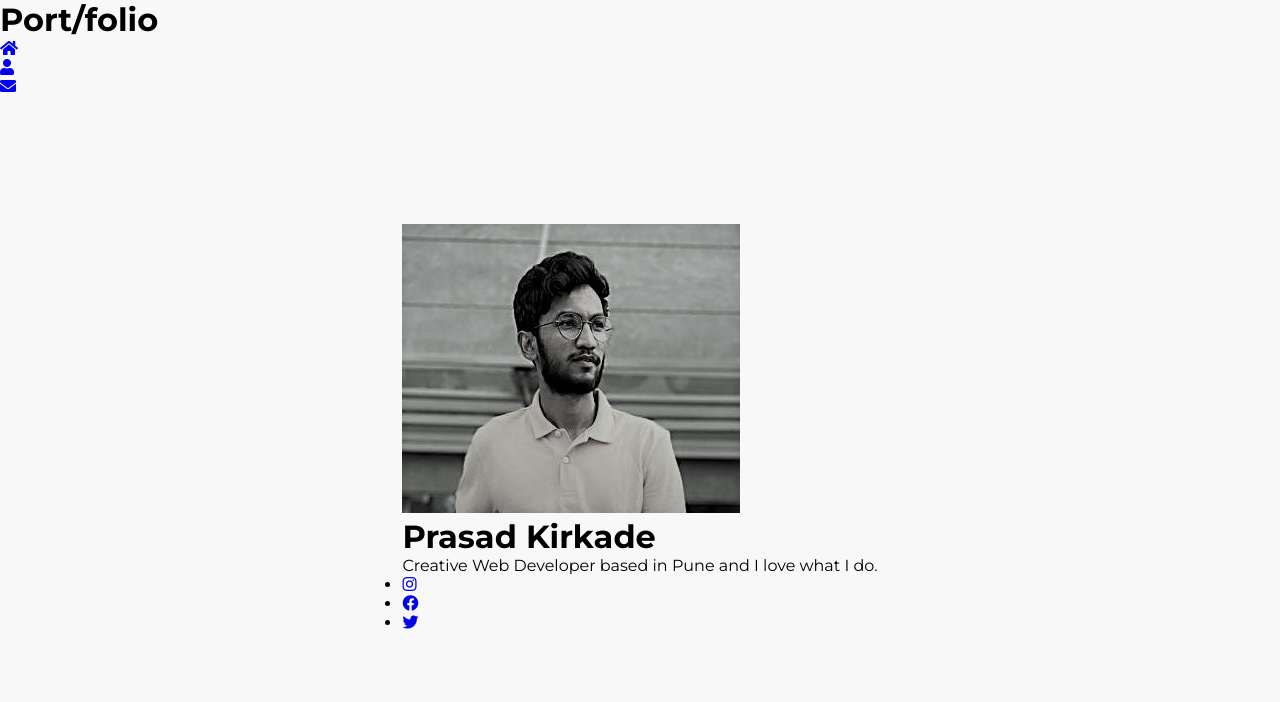
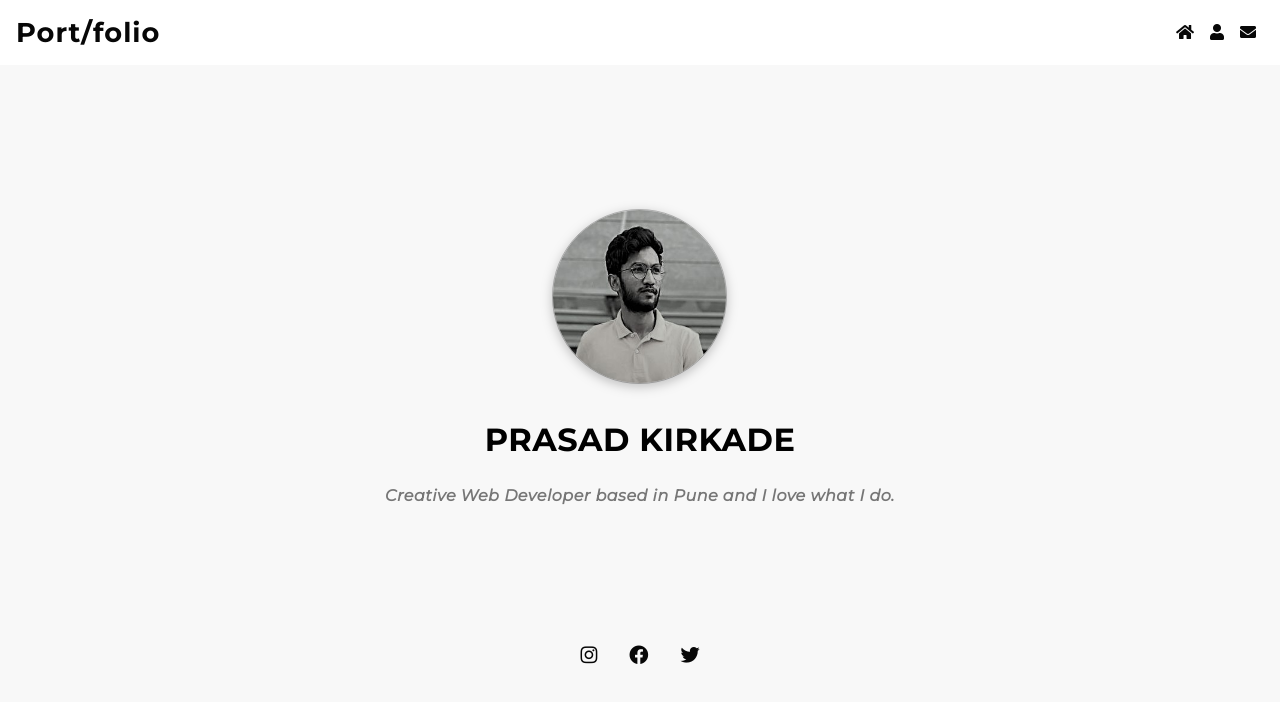
Before and after one commit to Pikay13/Portfolio, a React (Create React App) app: page / in a window 1280 px wide. Shown: the top 702 px of the page. Built offline with nearby package versions, Linux system fonts and the light colour scheme.

Commit message:
Media Screen code released 1.0

```diff
--- a/src/css/Mainview.css
+++ b/src/css/Mainview.css
@@ -1,6 +1,5 @@
 @import "../App.css";
 
-@media screen and (max-width: 1200px){
 .mainview-container{
     display: flex;
     justify-content: center;
@@ -53,4 +52,3 @@
     margin: 0 1rem;
     font-size: 1.2rem;
 }
-}
--- a/src/css/Navbar.css
+++ b/src/css/Navbar.css
@@ -1,13 +1,12 @@
 @import "../App.css";
 
-@media screen and (max-width: 1200px){
 .nav-container{
-    background: var(--main-bg-color);
-    color: var(--main-text-color);
   display: grid;
   grid-template-columns: repeat(3, 1fr);
   align-items: center;
   justify-content: center;
+  background: var(--main-bg-color);
+  color: var(--main-text-color);
   padding: 1rem;
 }
 .nav-container h1{
@@ -17,6 +16,7 @@
 .nav-container ul{
   display: flex;
   list-style: none;
+  justify-self: right;
 }
 .nav-container ul li{
   list-style: none;
@@ -27,4 +27,3 @@
   margin: 0 .5rem;
   font-size: 1rem;
 }
-}
```
Lines whose indentation alone changed are shown as unchanged.
